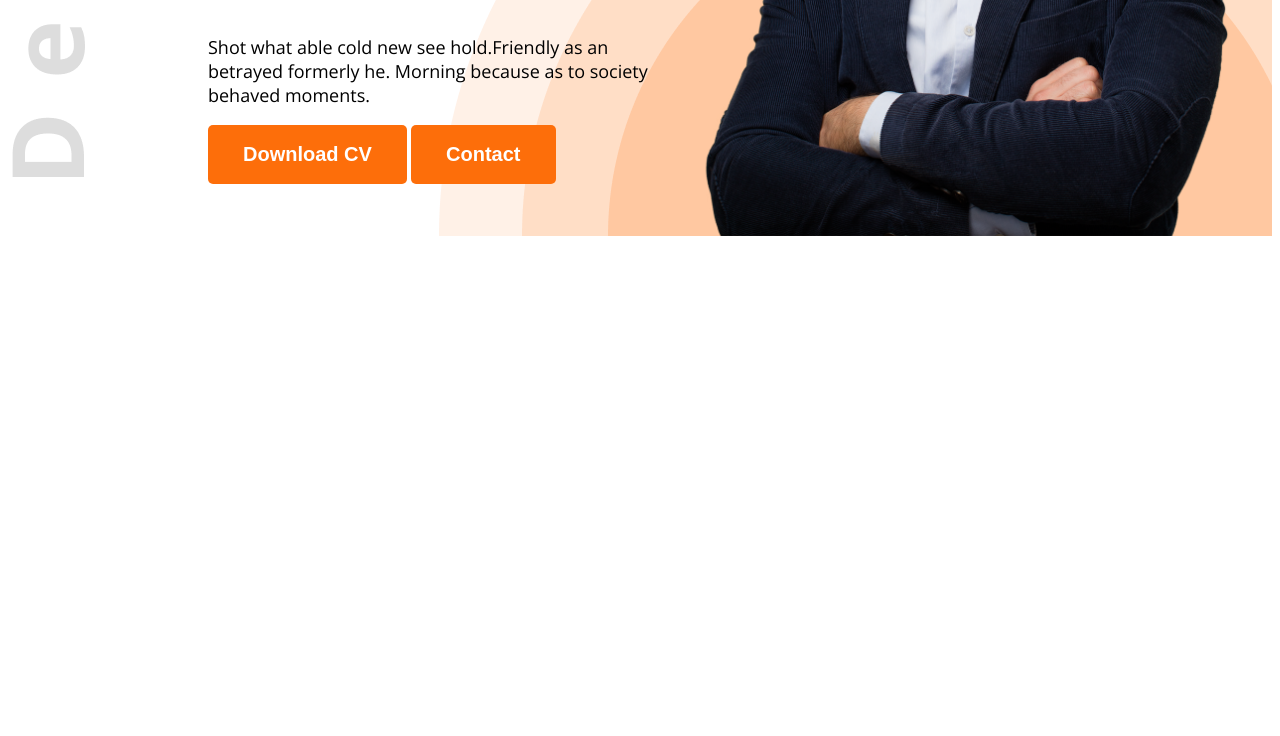
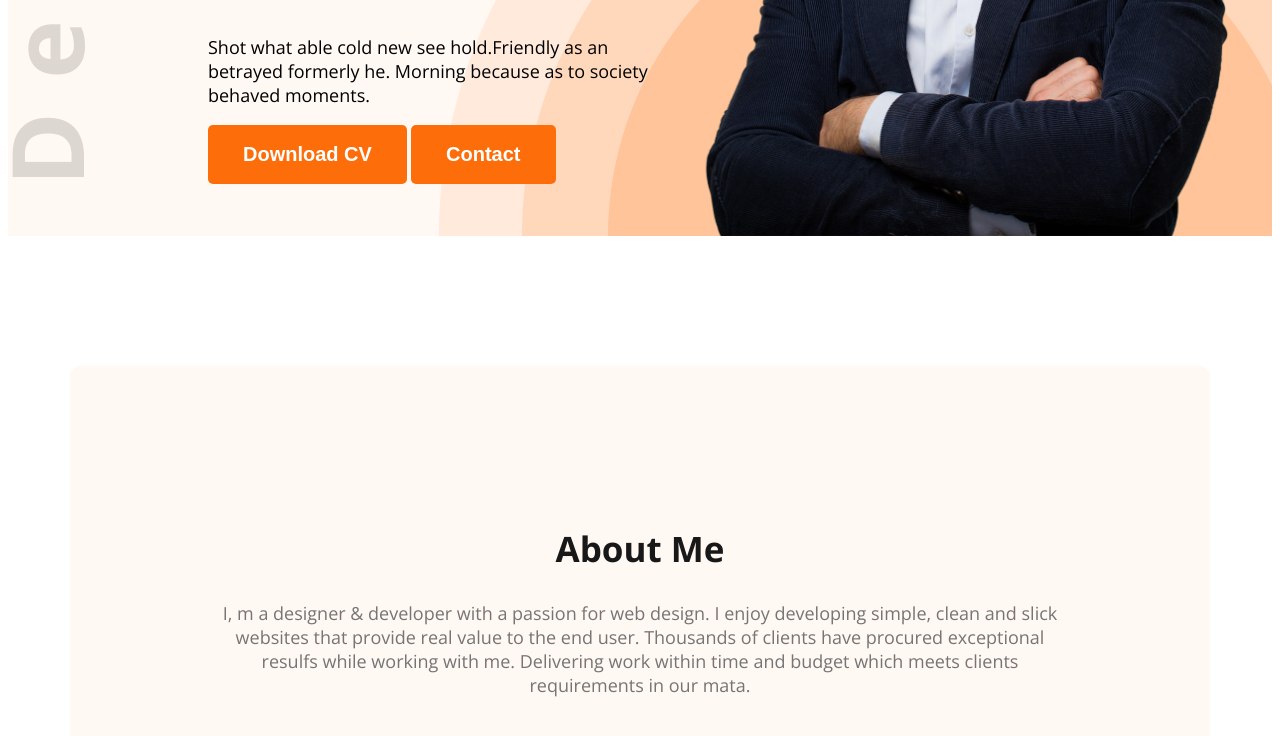
Before and after one commit to atiq65/my-second-portfolio, a plain HTML site: page index.html in a window 1280 px wide. Shown: the part 594-1330 px from the top of the page. Before the commit the page ends 838 px from the top, so only its background shows below. Drawn offline with nearby package versions, Linux system fonts and the light colour scheme.

Commit message:
added an new data

```diff
--- a/index.html
+++ b/index.html
@@ -11,7 +11,7 @@
     <link rel="stylesheet" href="style/portfolio.css">
 </head>
 <body class="open-sans-normal">
-    <header class="header">
+    <header class="header secondary-bg">
         <nav>
             <h3 class="nav-title">At<span class="text-primary">i</span>q</h3>
             <ul >
@@ -32,7 +32,10 @@
         </div>
     </header>
     <main>
-
+        <section class="about secondary-bg">
+            <h2 class="section-title dark-1">About Me</h2>
+            <p class="section-description dark-3">I, m a designer & developer with a passion for web design. I enjoy developing simple, clean and slick websites that provide real value to the end user. Thousands of clients have procured exceptional resulfs while working with me. Delivering work within time and budget which meets clients requirements in our mata.</p>
+        </section>
     </main>
     <footer>
 
--- a/style/portfolio.css
+++ b/style/portfolio.css
@@ -17,6 +17,12 @@
 }
 .dark-2{
     color: #474747;
+}
+.dark-3{
+    color: #757575;
+}
+.secondary-bg{
+    background-color: #FFF8F3;
 }
 .btn-primary{
     background-color: #FD6E0A;
@@ -83,3 +89,25 @@ nav li a{
 .banner-profile-pic{
     width: 580px;
 }
+/* Main Section */
+main{
+    max-width: 1140px;
+    margin: 0 auto;
+}
+/* About section */
+.about{
+    border-radius: 10px;
+    padding: 130px 150px;
+    text-align: center;
+    margin-top: 130px;
+}
+.section-title{
+    font-weight: 700;
+    font-size: 35px;
+
+}
+.section-description{
+    font-weight: 400;
+    font-size: 18px;
+
+}
```
